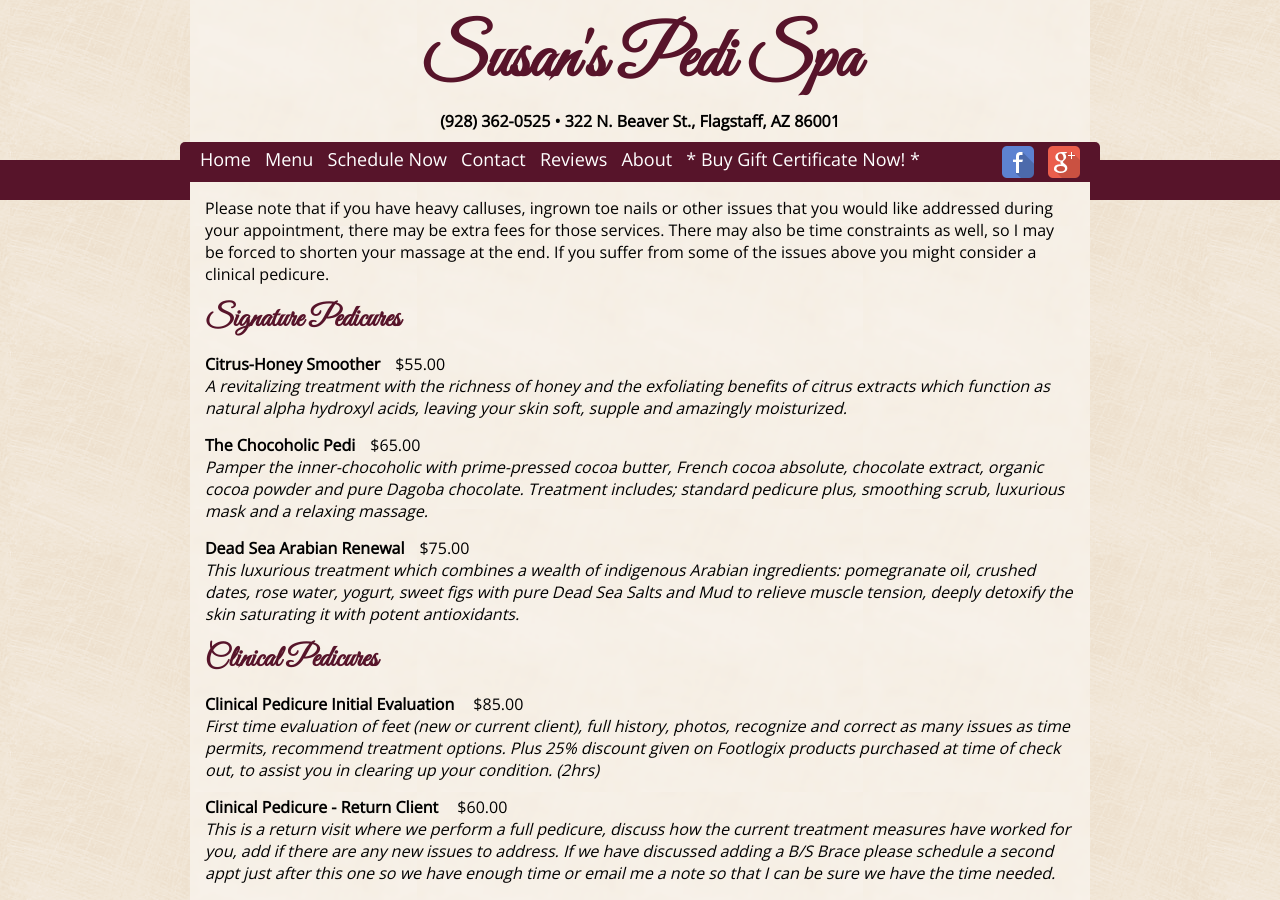
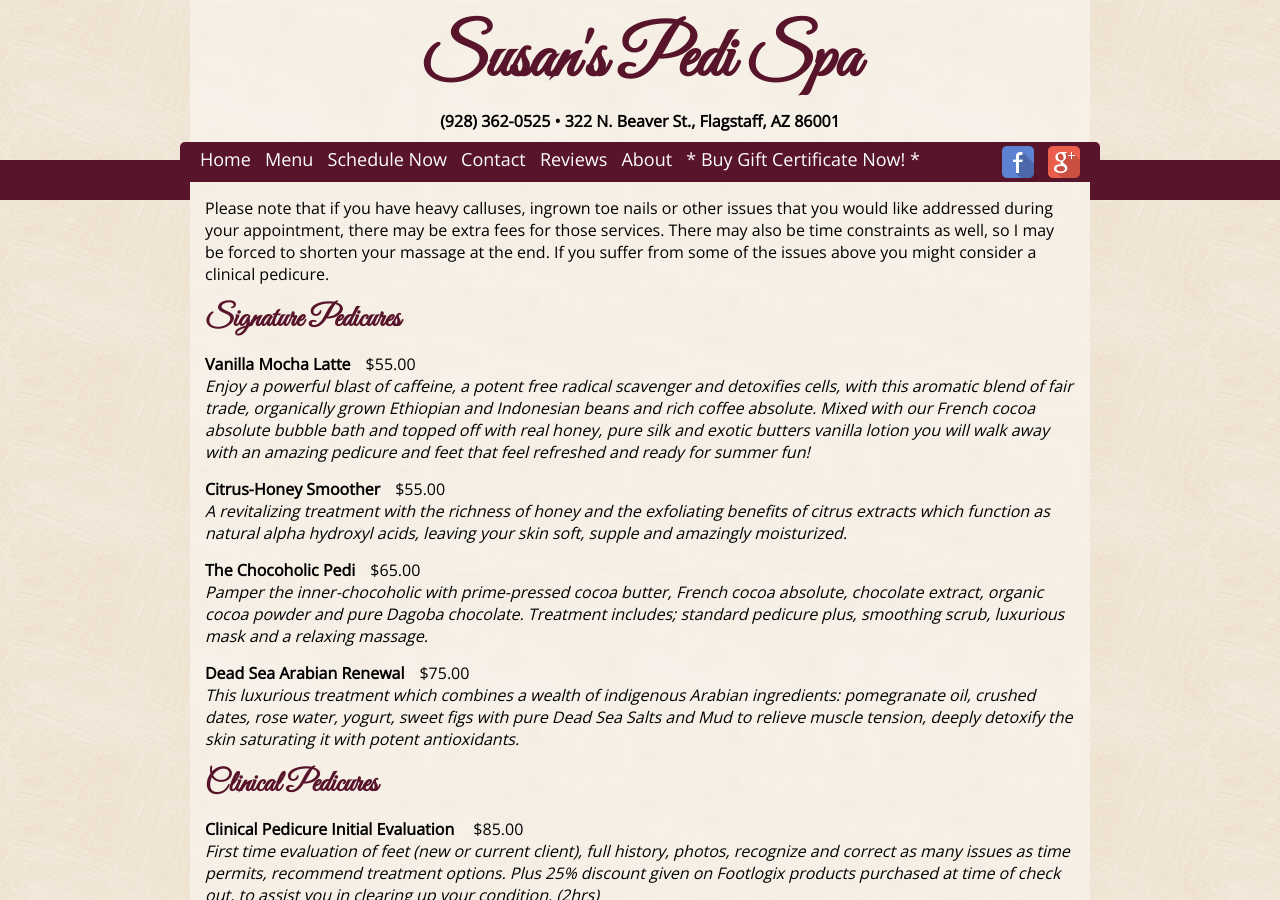
Before and after one commit to susanspedispa/susanspedispa.github.io, a Jekyll site: the page built from menu.html, in a window 1280 px wide and 900 px high. Built offline with Jekyll 4.4.1, drawn with Linux system fonts in a browser that asks for light colours.

Commit message:
Update menu.html

```diff
--- a/_includes/menu.html
+++ b/_includes/menu.html
@@ -2,6 +2,10 @@
 
 <h3>Signature Pedicures</h3>
 
+<div class="treatment">
+<span class="treatmentName">Vanilla Mocha Latte</span><span class="treatmentPrice">$55.00 </span>
+<div class="treatmentDescription">Enjoy a powerful blast of caffeine, a potent free radical scavenger and detoxifies cells, with this aromatic blend of fair trade, organically grown Ethiopian and Indonesian beans and rich coffee absolute. Mixed with our French cocoa absolute bubble bath and topped off with real honey, pure silk and exotic butters vanilla lotion you will walk away with an amazing pedicure and feet that feel refreshed and ready for summer fun!</div>
+</div>
 
 <div class="treatment">
 <span class="treatmentName">Citrus-Honey Smoother</span><span class="treatmentPrice">$55.00 </span>
```
